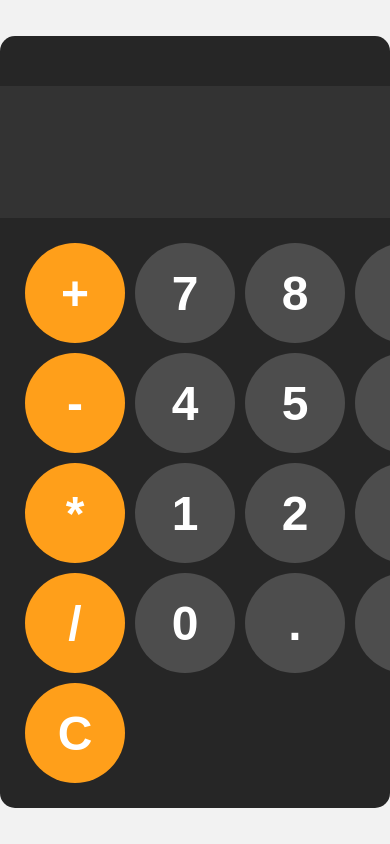
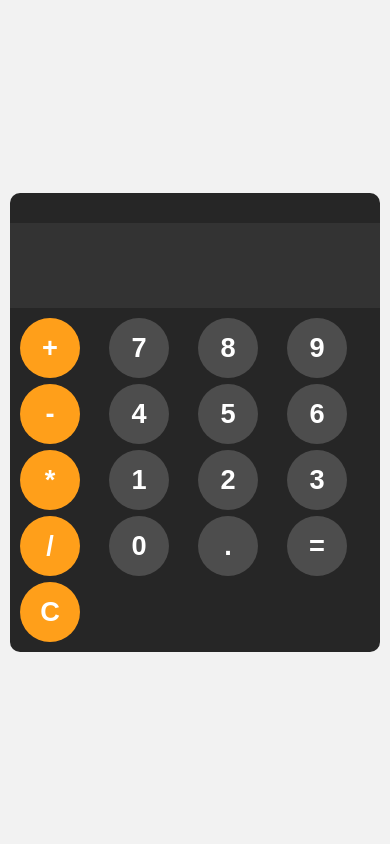
Before and after one commit to Baqaullah/Calculator, a plain HTML site: page index.html in a window 390 px wide. Drawn offline with Linux system fonts and the light colour scheme.

Commit message:
Add files via upload

```diff
--- a/index.html
+++ b/index.html
@@ -19,6 +19,7 @@
         border-radius: 15px;
         max-width: 500px;
         overflow: hidden;
+        width: 100%;
       }
       #display {
         width: 100%;
@@ -29,6 +30,7 @@
         background-color: hsl(0, 0%, 20%);
         margin-top: 50px;
         color: white;
+        box-sizing: border-box;
       }
       #keys {
         display: grid;
@@ -58,11 +60,46 @@
       }
       .operator-btn:hover{
         background-color: hsl(35, 100%, 65%);;
-
       }
       .operator-btn:active{
         background-color: hsl(35, 100%, 75%);;
+      }
 
+      @media only screen and (max-width: 600px) {
+        #calculator {
+          border-radius: 10px;
+          margin: 0 10px;
+        }
+
+        #display {
+          font-size: 3rem;
+          padding: 15px;
+          margin-top: 30px;
+        }
+
+        #keys {
+          padding: 15px;
+          gap: 8px;
+        }
+
+        button {
+          width: 70px;
+          height: 70px;
+          font-size: 2rem;
+        }
+      }
+
+      @media only screen and (max-width: 400px) {
+        button {
+          width: 60px;
+          height: 60px;
+          font-size: 1.7rem;
+        }
+
+        #keys {
+          gap: 6px;
+          padding: 10px;
+        }
       }
     </style>
   </head>
@@ -95,13 +132,10 @@
       const display = document.getElementById("display");
       function appendToDisplay(input){
         display.value += input;
-
       }
 
       function clearDisplay(){
         display.value = "";
-
-
       }
 
       function calculate(){
@@ -112,8 +146,6 @@
           display.value = "Error";
         }
       }
-
-
     </script>
   </body>
 </html>
```
